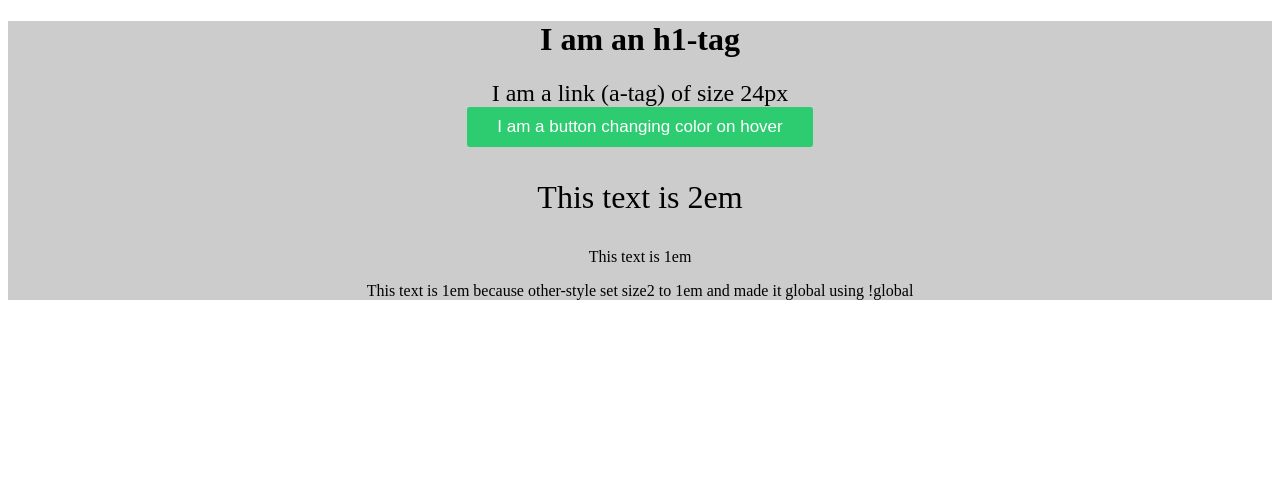
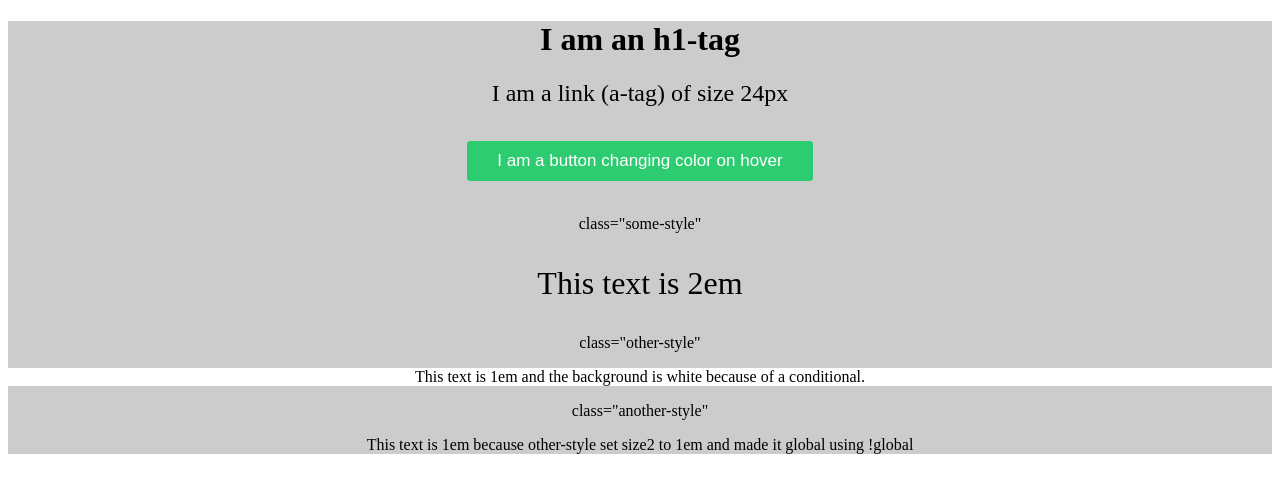
Before and after one commit to communicaretools/SassPlay, a plain HTML site: page index.html in a window 1280 px wide. Drawn offline with Linux system fonts and the light colour scheme.

Commit message:
@if added

```diff
--- a/css/scss/_mixins.scss
+++ b/css/scss/_mixins.scss
@@ -1,7 +1,7 @@
 
 
 @mixin button-style {
-	background: $buttonColor;
+	  background: $buttonColor;
 	  border: 0;
 	  color: white;
 	  font-size: 17px;
@@ -9,9 +9,8 @@
 	  display: inline-block;
 	  outline: 0;
 	  border-radius: 3px;
+	  margin:2em;
 	&:hover {
 		background: $buttonDark;
-
-
 	}
 }
--- a/css/scss/main_style.scss
+++ b/css/scss/main_style.scss
@@ -17,11 +17,9 @@ $size2: 24px;
 		&:hover {
 			text-decoration: underline;
 		}
-
 }
 
-
-//nesting in Sass
+//nesting in Sass (avoid going past 4 levels of nesting whenever it is possible)
 .container {
 	//Using a Sass variable entailed by the $
 	text-align: center;
@@ -37,12 +35,16 @@ $size2: 24px;
 	}
 	.other-style {
 		$size2: 1em !global;
+
+		//Sass can have conditionals as this
+		@if $size2 == 1em {
+			background:white;
+		}
 		font-size: $size2;
 	}
 	.another-style {
 		font-size: $size2;
 	}
-
 }
 
 button {
--- a/index.html
+++ b/index.html
@@ -11,16 +11,21 @@
       <a>I am a link (a-tag) of size 24px</a>
       <br/>
       <button type="button">I am a button changing color on hover</button>
+
+      <br/>
+      class="some-style"
       <div class="some-style">
         <p>
           This text is 2em
         </p>
       </div>
+      class="other-style"
       <div class="other-style">
         <p>
-          This text is 1em
+          This text is 1em and the background is white because of a conditional.
         </p>
       </div>
+      class="another-style"
       <div class="another-style">
         <p>
           This text is 1em because other-style set size2 to 1em and made it global using !global
```
Also changed, not shown: css/css/main_style.css.
